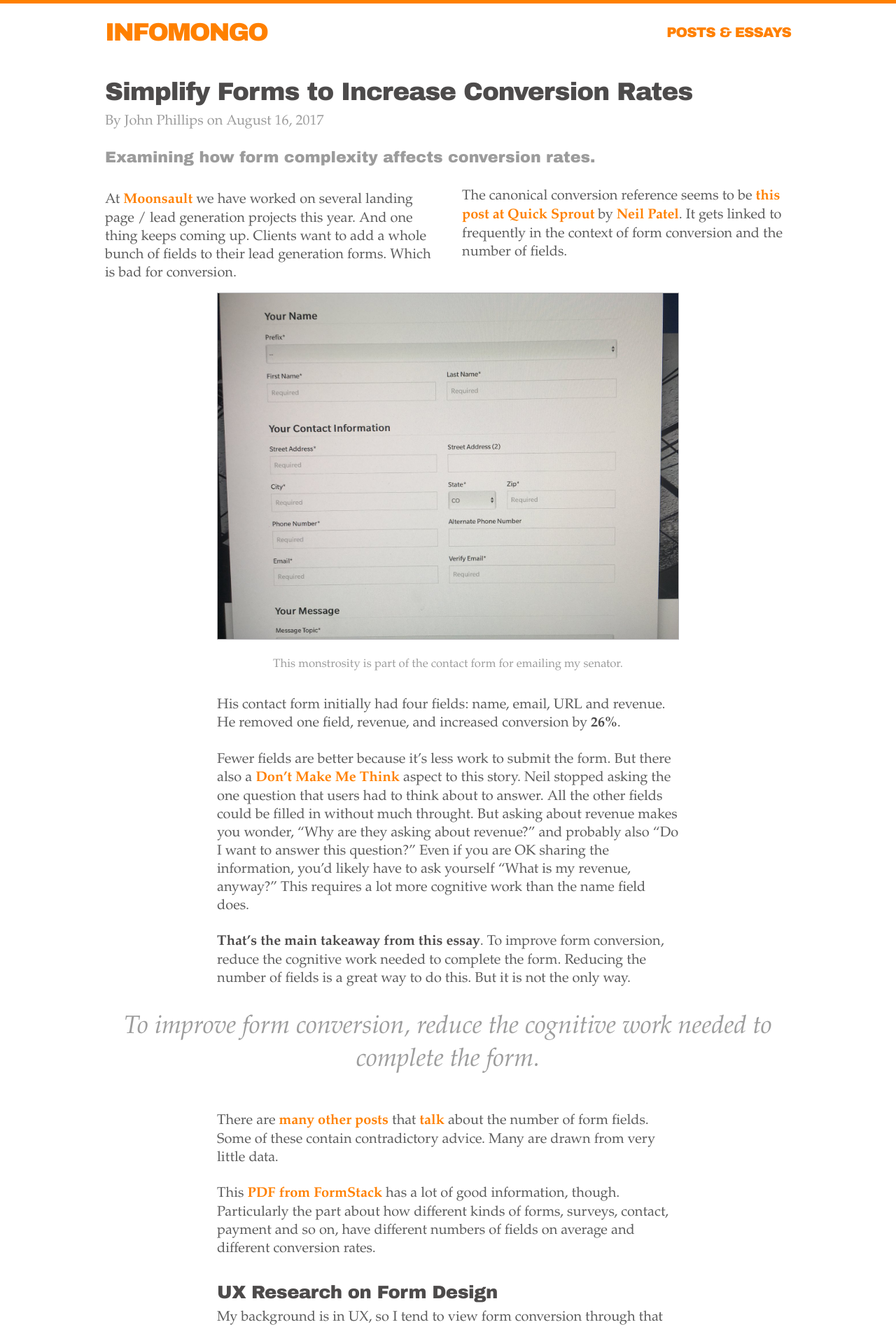
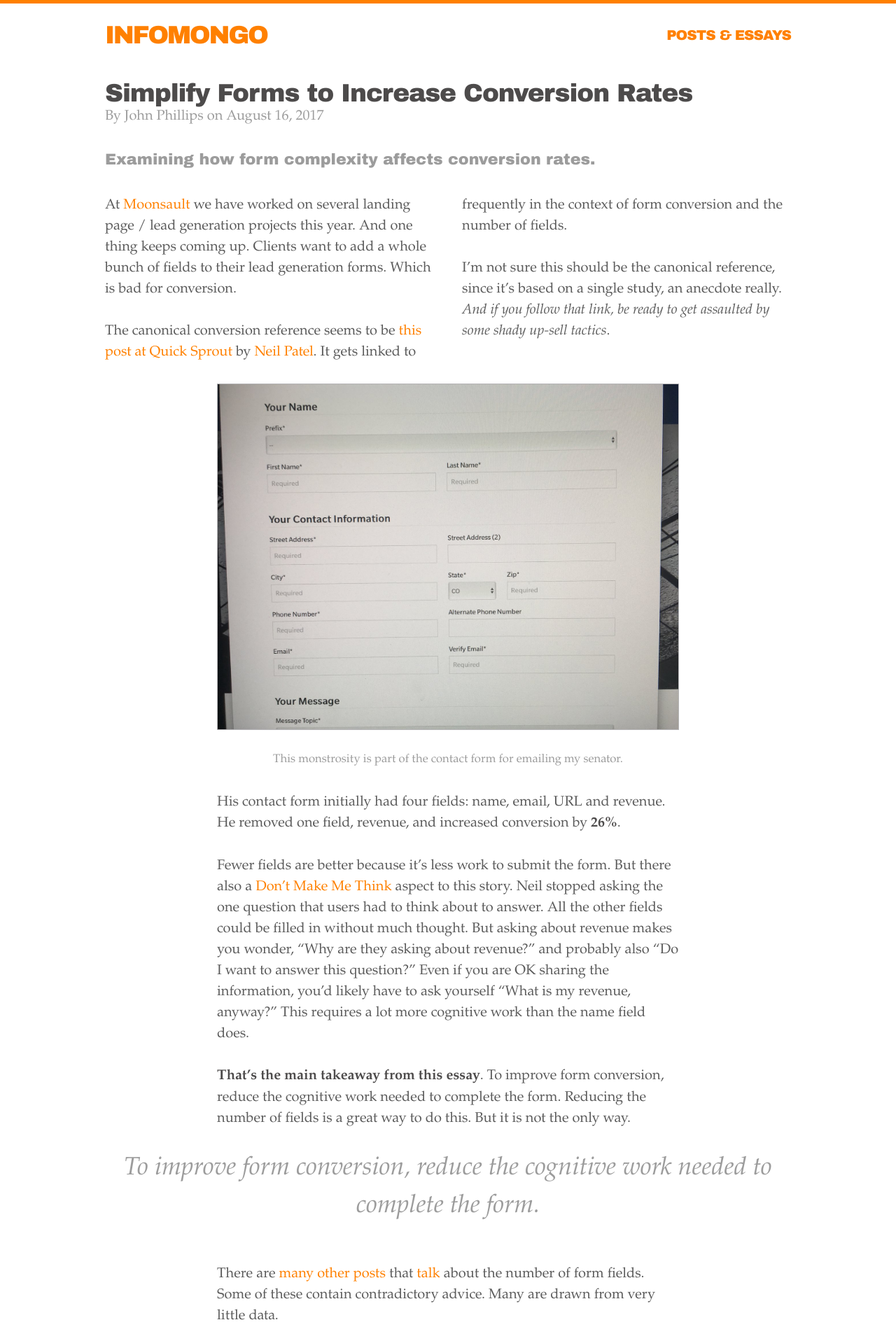
Before and after one commit to infomongo/infomongo.github.io, a Jekyll site: the page built from _posts/2017-08-16-simplify-forms-to-increase-conversion.md, in a window 1280 px wide. Shown: the top 1896 px of the page at 70% size. Built offline with Jekyll 4.4.1, drawn with Linux system fonts in a browser that asks for light colours; some of the changed text lies outside the part shown.

Commit message:
improve from post and some css changes

```diff
--- a/_includes/footer.html
+++ b/_includes/footer.html
@@ -2,7 +2,7 @@
 {% unless page.promo %}
 <div class="promote">
     <div class="main">
-        <span class="">Need help with your UX?</span>
+        <span class="">Need UX help?</span>
         Learn more about me and <a href="//moonsault.co/ux/">Moonsault UX</a>
     </div>
 </div>
--- a/_includes/index.scss
+++ b/_includes/index.scss
@@ -1,9 +1,9 @@
 $accent-color: #ff8000;
 $accent-dark: #CC5500;
 $link-bg: #FFFF9C;
-$font-color: #5c5c5c;
-$dark-font: #4D4B4B;
-$lite-font: lighten($font-color, 25%);
+$text-color: #5c5c5c;
+$dark-text: #4D4B4B;
+$lite-text: lighten($text-color, 25%);
 $border-color: #b5b4b6;
 $base-family: 'Iowan Old Style', 'Palatino Linotype', Palatino, Georgia, serif;
 $head-family:'Arial Black', AvenirNext-Heavy, sans-serif;
@@ -16,7 +16,7 @@
 	font-family: $base-family;
 	font-size: 16px;
 	line-height: 1.3;
-	color: $font-color;
+	color: $text-color;
 	background-color: white;
 	margin: 0;
 	position: relative;
@@ -63,7 +63,7 @@
 }
 
 b, strong {
-    color: $dark-font;
+    color: $dark-text;
 }
 
 
@@ -78,12 +78,12 @@
 .copyright {
 	font-size: 80%;
 	color: white;
-	background-color: $dark-font;
+	background-color: $dark-text;
 	padding: 1em;
 }
 
 h1, h2, h3, h4 {
-	color: $dark-font;
+	color: $dark-text;
 	margin: 0;
 	font-family: $head-family;
 	font-weight: normal;
@@ -96,7 +96,7 @@
 h3 {letter-spacing: -0.02em; margin-top: 1.25em;}
 
 p {
-	margin: .25em 0 1.25em;
+	margin: 0 0 1.25em;
 }
 
 // custom checkbox
@@ -125,8 +125,8 @@
 
 hr {
 	height: 1px;
-	color: $lite-font;
-	background: $lite-font;
+	color: $lite-text;
+	background: $lite-text;
 	//font-size: 0;
 	border: 0;
 	margin: 1.2em 0;
@@ -136,7 +136,7 @@
 	font-family: $head-family;
 	font-size: percentage(20/18);
 	font-weight: bold;
-	color: $lite-font;
+	color: $lite-text;
 }
 
 .post-list {
@@ -147,7 +147,7 @@
 }
 
 .byline, .date, .caption {
-	color: $lite-font;
+	color: $lite-text;
 }
 
 .post-meta, .byline, .colspan {
@@ -163,7 +163,7 @@
 .recent-post {
 	text-transform: uppercase;
 	font-weight: bold;
-	color: $lite-font;
+	color: $lite-text;
 	font-size: 80%;
 	margin-top: 1.25em;
 }
@@ -188,7 +188,7 @@
 blockquote {
 	font-style: italic;
 	margin: 0;
-	color: $lite-font;
+	color: $lite-text;
 	text-align: center;
 	//column-span: all;
 }
@@ -201,29 +201,33 @@
 	}
 }
 
+
 a {
 	color: $accent-color;
 	text-decoration: none;
-	transition: all 0.5s;
-	font-weight: bold;
-}
-
-a:visited {
-	color: $accent-dark ;
-	font-weight: normal;
-	border-bottom: 1px $accent-dark dotted;
-	&.header {
-		color: $accent-color;
+	&:visited {
+	   color: $accent-dark;
 	}
 }
 
-a:hover {
-	color: $accent-dark ;
-	background-color: $link-bg;
-	&.header, &.img-switch {
-		background-color: white;
+main h3 {
+	 a {
+		 color: $dark-text;
+	 }
+	 a:visited {
+		 color: $dark-text;
+	 }
+}
+
+
+header a {
+	color: $accent-color;
+	text-decoration: none;
+	&:visited, &:hover  {
+	   color: $accent-color;
 	}
 }
+
 
 .img-switch{
 	display: block;
@@ -244,7 +248,7 @@
 		text-align: center;
 		//font-family: $italic-family;
 		font-style: italic;
-		color: $lite-font;
+		color: $lite-text;
 		font-size: 90%;
 		margin-bottom: 1em;
 	}
@@ -301,7 +305,7 @@
 		//font-family: $bold-family;
 		font-weight: bold;
 		color: #333;
-		border-bottom: 1px #333 dotted;
+		text-decoration: underline;
 	}
 }
 
@@ -546,10 +550,36 @@
 //screens wider than 800px, ie not mobile
 @media only screen and (min-width : 860px) {
 
-	body { font-size: percentage(20/16); }
-	h1   { font-size: percentage(36/20); }
-	h2   { font-size: percentage(30/20); }
-	h3   { font-size: percentage(26/20); }
+	body {
+		font-size: percentage(20/16);
+		line-height: (30/20);
+	}
+	h1 { font-size: percentage(36/20); }
+	h2 {
+		font-size: percentage(30/20);
+		line-height: 1;
+	}
+	h3 {
+		font-size: percentage(26/20);
+		line-height: 1;
+		margin-top: (20/26) * 1em;
+		margin-bottom: (4/26) * 1em;
+
+	 }
+	 .collection h2 {
+		 margin-bottom: 1em;
+	 }
+	p {
+		margin-bottom: (30/20) * 1em;
+	}
+
+	.post-meta {
+		margin-bottom: 8px;
+	}
+
+	.post-list {
+		margin-bottom: 30px;
+	}
 
 	.main {
 		margin: 3em auto;
@@ -562,6 +592,7 @@
 
 	.main .intro, .main .wide {
 		margin: 0 $negative-margin;
+		margin-bottom: (30/20) * 1em;
 	}
 
 	.post-excerpt .intro {
--- a/_includes/post-for-loop.html
+++ b/_includes/post-for-loop.html
@@ -7,6 +7,6 @@
 	<div class="post-meta date">{{ post.date | date: date_format }}</div>
 
 	<div class="post-excerpt">
-	  {{ post.content | strip_html | truncatewords: 20 }} <a class="" href="{{ post.url | relative_url }}">continue reading</a>
+	  {{ post.content | strip_html | truncatewords: 40 }} <a class="" href="{{ post.url | relative_url }}">continue reading</a>
 	</div>
 </div>
--- a/_posts/2017-08-16-simplify-forms-to-increase-conversion.md
+++ b/_posts/2017-08-16-simplify-forms-to-increase-conversion.md
@@ -16,6 +16,8 @@
 
 [1]: https://www.quicksprout.com/2013/01/31/how-to-optimize-contact-forms-for-conversions/
 
+I'm not sure this should be the canonical reference, since it's based on a single study, an anecdote really. *And if you follow that link, be ready to get assaulted by some shady up-sell tactics*.
+
 </div>
 
 <img src="/img/contact-cory-form.jpg" class="full-width">
@@ -23,7 +25,7 @@
 
 His contact form initially had four fields: name, email, URL and revenue. He removed one field, revenue, and increased conversion by **26%**.
 
-Fewer fields are better because it’s less work to submit the form. But there also a [Don’t Make Me Think](https://www.sensible.com/dmmt.html) aspect to this story. Neil stopped asking the one question that users had to think about to answer. All the other fields could be filled in without much throught. But asking about revenue makes you wonder, “Why are they asking about revenue?” and probably also “Do I want to answer this question?” Even if you are OK sharing the information, you’d likely have to ask yourself “What is my revenue, anyway?” This requires a lot more cognitive work than the name field does.
+Fewer fields are better because it’s less work to submit the form. But there also a [Don’t Make Me Think](https://www.sensible.com/dmmt.html) aspect to this story. Neil stopped asking the one question that users had to think about to answer. All the other fields could be filled in without much thought. But asking about revenue makes you wonder, “Why are they asking about revenue?” and probably also “Do I want to answer this question?” Even if you are OK sharing the information, you’d likely have to ask yourself “What is my revenue, anyway?” This requires a lot more cognitive work than the name field does.
 
 **That’s the main takeaway from this essay**. To improve form conversion, reduce the cognitive work needed to complete the form. Reducing the number of fields is a great way to do this. But it is not the only way.
 
@@ -47,7 +49,7 @@
 
 My background is in UX, so I tend to view form conversion through that lens. And UX folks have been studying forms for a long time.
 
-[This article from the Nielsen/Norman Group][7], run by cranky-old-man-of-the-web Jakob Nielsen and design legend Don Norman, summarizes their current recommendations:
+[This article from the Nielsen/Norman Group][7], run by design legends Jakob Nielsen and Don Norman, summarizes their current recommendations:
 
 [7]: https://www.nngroup.com/articles/web-form-design/
 
@@ -61,21 +63,24 @@
 
 5. **Avoid placeholder text**. Nielsen/Norman have a [whole article about this][8]. Using placeholder text instead of field labels has a host of problems. Using it with field labels also hurts usability by making it harder to tell which fields have been filled out.
 
-[8]: https://www.nngroup.com/articles/form-design-placeholders/
 
 6. **Make fields the ‘right’ size and use the correct inputs**. Text fields should be about the size of the expected input. Use radio buttons rather than drop-down menus if there are two to three options. Radio buttons operate with a single click or tap and all options are visible.
 
 7. **Distinguish between optional and required fields**. Eliminate as many optional fields as you can, and label any that remain.
 
-8. **Explain any input or formatting rules**. Don’t make users guess about obscure password rules, tell them the required characters up front before the error. Likewise, either allow users to enter phone numbers how they like (using or omitting dashes and parentheses) or explain clearly how they must be entered. Better yet, use an **input mask**, more on those below.
+8. **Explain any input or formatting rules**. Don’t make users guess about obscure password rules, tell them the required characters up front before the error. Likewise, either allow users to enter phone numbers how they like (using or omitting dashes and parentheses) or explain clearly how they must be entered. Better yet, use an **input mask**, to guide user input, more on those below.
 
 9. **Don’t use a reset or clear button**. Providing a simple one-click way to empty all the form fields is a terrible idea. People will hurt themselves.
 
 10. **Make error messages clear and highly noticeable**. Don’t rely on color alone and don’t be subtle.
 
+[8]: https://www.nngroup.com/articles/form-design-placeholders/
+
 All of these guidelines will affect form conversion rates. The main thing to remember when designing forms is that **people don’t like filling out forms**. The longer and more complicated a form looks, the less engaging it will be.
 
-[Luke Wroblewski](https://www.lukew.com) is a heavy weight in UX circles. He literally wrote the book on [Web Form Design](https://www.amazon.com/exec/obidos/ASIN/B0018S232Q/ref=ase_lukewinterfac-20/).
+### Alternative Controls
+
+[Luke Wroblewski](https://www.lukew.com) is a heavyweight in UX circles. He literally wrote the book on [Web Form Design](https://www.amazon.com/exec/obidos/ASIN/B0018S232Q/ref=ase_lukewinterfac-20/).
 
 [Luke’s post on avoiding drop-downs](https://www.lukew.com/ff/entry.asp?1950) in mobile forms has some great ideas for making forms shorter and less complex. Luke shows how using alternative controls, like steppers, segmented controls and switches makes forms easier to use.
 
@@ -117,20 +124,24 @@
 <img src="/img/keyboard-number.png" class="retina">
 
 
-This is a number keyboard, but not actually the one we wanted. We wanted a one with larger keys and no ability to switch to the standard keyboard with letters and symbols.
+This is a number keyboard, but it's not the best number keyboard available. Both iOS and Android provide a numeric keyboard that has larger keys and no symbols.
 
-To get the keyboard we want, we need to use this code:
+The following code will trigger a more usable keyboard.
 
-	<input type="number" pattern="\d*" name="phone">
+	<input type="tel" name="phone">
 
 <img src="/img/keyboard-tel.png" class="retina">
 
 
-You can also use `pattern="[0-9]*"` but this only works on iOS devices. If you want a solution that works on both Android and iOS devices, you have to use this:
+Note that there aren’t keys to enter a decimal point or a negative number.
 
-	<input type="tel" name="phone">
+On iOS devices, you can also use this code.
 
-Note that there aren’t keys to enter a decimal point or a negative number.
+	<input type="number" pattern="\d*" name="phone">
+
+You can also use `pattern="[0-9]*"` but this only works on iOS devices. Use `type=tel` if you want s solution that works on both Android and Apple devices.
+
+### Autocomplete
 
 UX Booth has [a good article about form design](http://www.uxbooth.com/articles/the-new-rules-of-form-design/) that covers input masks, placeholder text and triggering the right keyboard.  It also covers a tip for simplifying the collection of addresses that we have been using at Moonsault.
 
```
Also changed, not shown: other parts of _posts/2017-08-16-simplify-forms-to-increase-conversion.md (+3 -1 lines).
